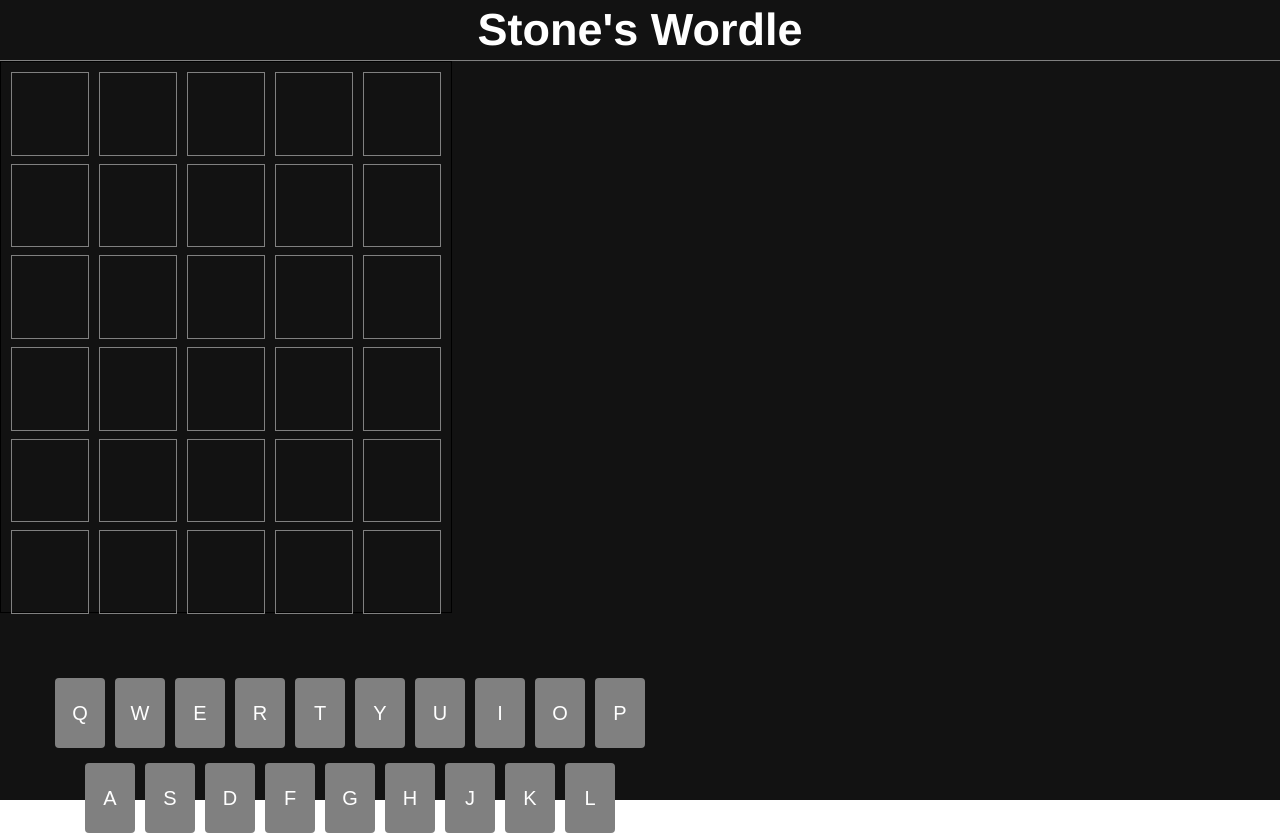
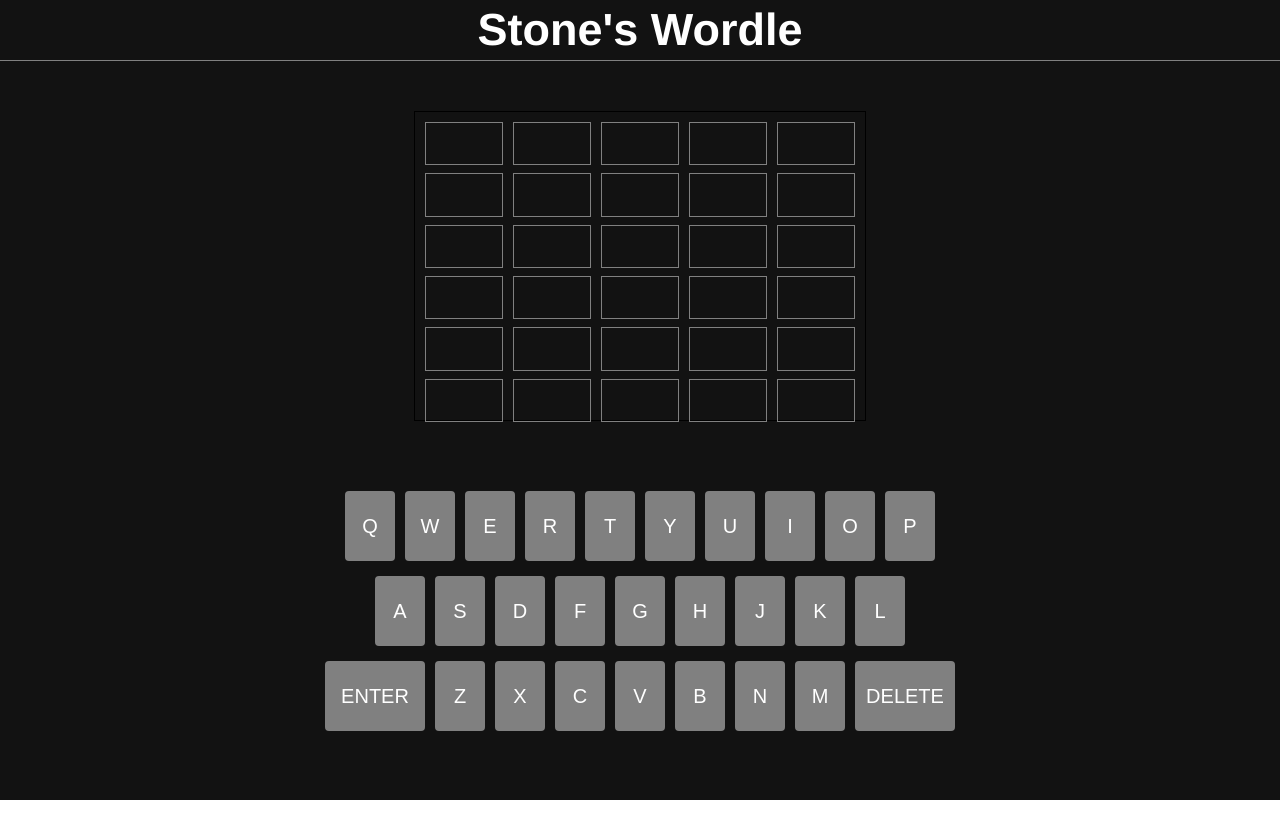
Before and after one commit to stone-com/react-worlde-clone, a React (Create React App) app: page / in a window 1280 px wide. Shown: the top 835 px of the page. After the commit the page ends 800 px from the top, so only its background shows below. Built offline with nearby package versions, Linux system fonts and the light colour scheme.

Commit message:
working on selectLetter function in Key component

```diff
--- a/src/App.js
+++ b/src/App.js
@@ -8,16 +8,26 @@ import { boardDefault } from './Words';
 export const AppContext = createContext();
 
 function App() {
+  // set state here, using context api to pass state to all child components when using provider wrapper.
+  // Basically able to use them globally
   const [board, setBoard] = useState(boardDefault);
+  const [currAttempt, setCurrentAttempt] = useState({
+    attempt: 0,
+    letterPos: 0,
+  });
   return (
     <div className='App'>
       <nav>
         <h1>Stone's Wordle</h1>
       </nav>
-      {/* set value of appcontext provider to board state, so that board and keyboard components both have access to it. */}
-      <AppContext.Provider value={{ board, setBoard }}>
-        <Board />
-        <Keyboard />
+      {/* set value of appcontext provider to board and currentattempt state, so that board and keyboard components both have access to it. */}
+      <AppContext.Provider
+        value={{ board, setBoard, currAttempt, setCurrentAttempt }}
+      >
+        <div className='game'>
+          <Board />
+          <Keyboard />
+        </div>
       </AppContext.Provider>
     </div>
   );
--- a/src/components/Key.js
+++ b/src/components/Key.js
@@ -1,8 +1,38 @@
-import React from 'react';
+import React, { useContext } from 'react';
+import { AppContext } from '../App';
 
 function Key({ keyVal, bigKey }) {
+  // bring in board state from context
+  const { board, setBoard, currAttempt, setCurrentAttempt } =
+    useContext(AppContext);
+  // function to handle when a letter is clicked
+  const selectLetter = () => {
+    // checking if key clicked is enter key, and handling it if so.
+    if (keyVal === 'ENTER') {
+      // return if guess is under 5 letters.
+      if (currAttempt.letterPos !== 5) return;
+      // increment the attempt by 1, moving to the next line on the board, set letterPos back to 0 (first position)
+      setCurrentAttempt({ attempt: currAttempt + 1, letterPos: 0 });
+    } else {
+      // return and end the function after the 5th letter
+      if (setCurrentAttempt.letterPos > 4) return;
+      // spread out board array(from context) and set to newBoard variable
+      const newBoard = [...board];
+      // set board tile to key value
+      newBoard[currAttempt.attempt][currAttempt.letterPos] = keyVal;
+      // set the board state to the new board, this will happen every time you click/guess a new letter.
+      setBoard(newBoard);
+      //
+      setCurrentAttempt({
+        ...currAttempt,
+        letterPos: currAttempt.letterPos + 1,
+      });
+    }
+  };
   return (
-    <div className='key' id={bigKey && 'big'}>
+    // return a key, with the letter/ keyval on it and the onclick set to call selectletter, which will update
+    // board state and display selected letter in tile
+    <div className='key' id={bigKey && 'big'} onClick={selectLetter}>
       {keyVal}
     </div>
   );
--- a/src/components/Keyboard.js
+++ b/src/components/Keyboard.js
@@ -1,6 +1,6 @@
 import React from 'react';
 import Key from './Key';
-
+// here we create keyboard by mapping through arrays of keys and creting a key component for each key
 function Keyboard() {
   // create arrays for different keys, will map through them in the return
   const keys1 = ['Q', 'W', 'E', 'R', 'T', 'Y', 'U', 'I', 'O', 'P'];
```
